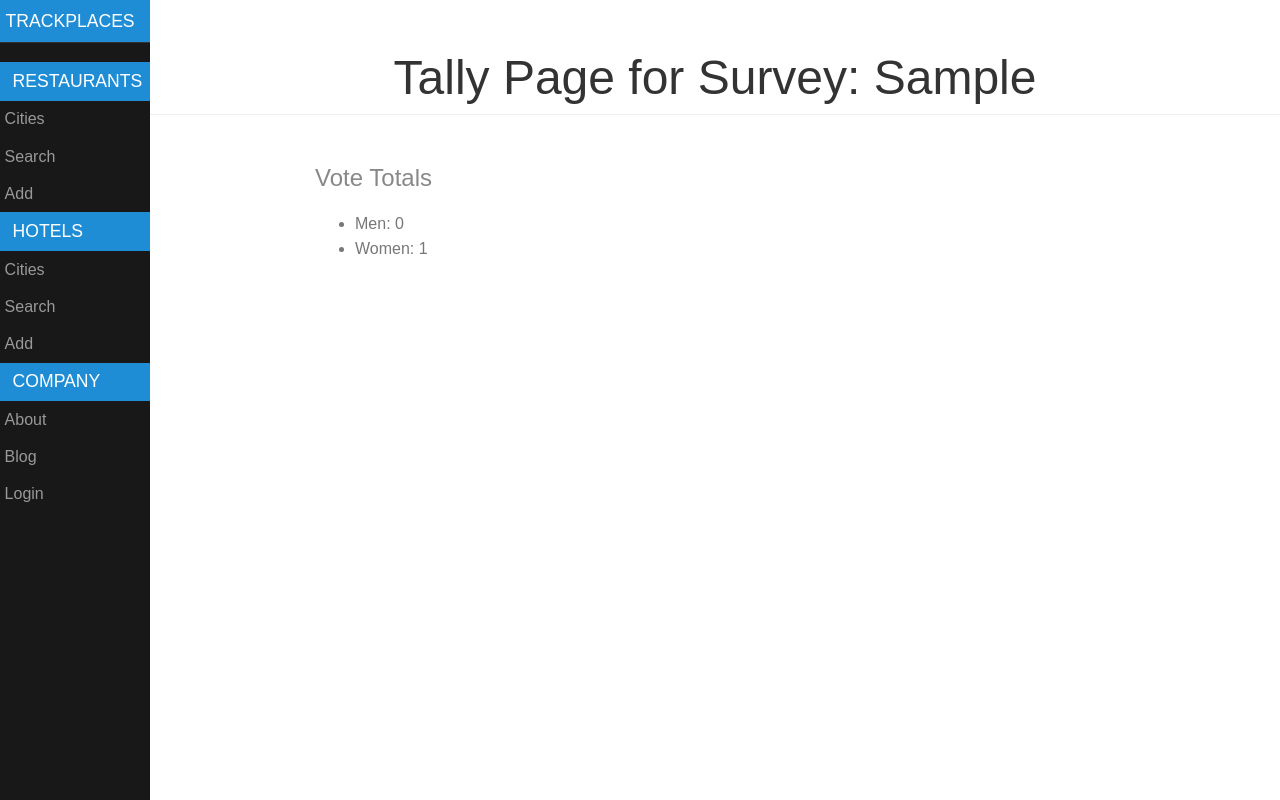
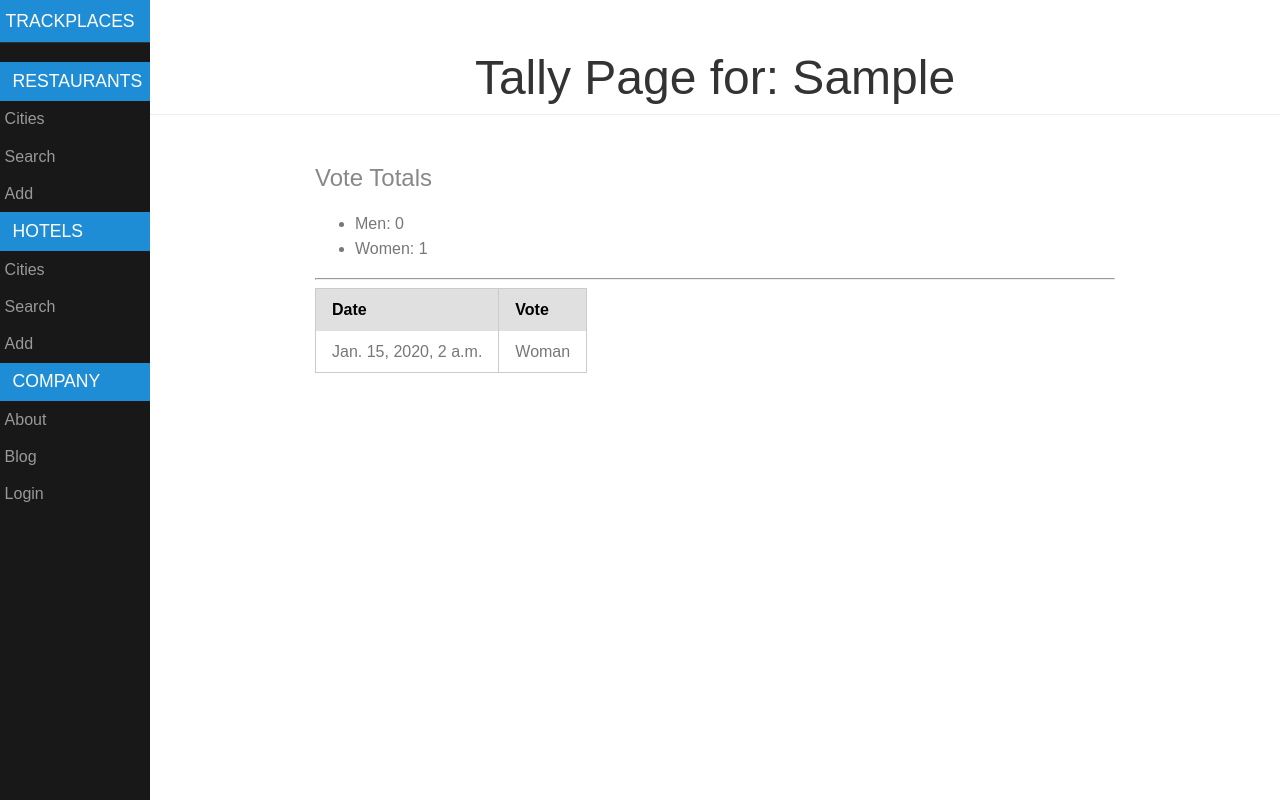
Before and after one commit to danecollins/tp, a Django app: page /vote/ in a window 1280 px wide. Run offline with Django 3.2, Linux system fonts and the light colour scheme; tables that the repository leaves empty hold one stand-in row (values such as "Sample post").

Commit message:
Show last n votes after a vote and add vote tally to info page

```diff
--- a/places/templates/places/info.html
+++ b/places/templates/places/info.html
@@ -31,6 +31,12 @@
 			<tr>
 				<td>Current Survey</td><td>{{ data.survey }}</td>
 			</tr>
+            <tr>
+                <td>Men Votes</td><td>{{ data.men_votes }}</td>
+            </tr>
+            <tr>
+                <td>Women Votes</td><td>{{ data.women_votes }}</td>
+            </tr>
 		</tdata>
 	</table>
  <hr>
--- a/vote/templates/vote/index.html
+++ b/vote/templates/vote/index.html
@@ -3,7 +3,7 @@
 {% block title %}Vote Tallies{% endblock %}
 
 {% block header %}
-    <h1>Tally Page for Survey: {{ survey }}</h1>
+    <h1>Tally Page for: {{ survey }}</h1>
 {% endblock %}
 
 {% block content %}
@@ -12,4 +12,21 @@
         <li>Men: {{ mtot }}</li>
         <li>Women: {{ wtot }}</li>
     </ul>
+    <hr>
+    <table class="pure-table">
+        <thead>
+        <tr>
+            <th>Date</th>
+            <th>Vote</th>
+        </tr>
+        </thead>
+        <tbody>
+        {% for vote in votes %}
+        <tr>
+            <td>{{ vote.date }}</td>
+            <td>{% if vote.type %}Woman{% else %}Man{% endif %}</td>
+        </tr>
+        {% endfor %}
+        </tbody>
+    </table>
 {% endblock %}
--- a/vote/views.py
+++ b/vote/views.py
@@ -6,25 +6,27 @@
 
 def index(request):
     s = Survey.get()
-    votes = Vote.objects.filter(survey=s)
+    votes = Vote.objects.filter(survey=s).order_by('-date')
     mtot = len([x for x in votes if not x.type])
     wtot = len([x for x in votes if x.type])
     return render(request, 'vote/index.html', {'mtot': mtot,
                                                'wtot': wtot,
-                                               'survey': s})
+                                               'survey': s,
+                                               'votes': votes[0:10]})
 
 
 def man(request):
     v = Vote(type=False)
     v.survey = Survey.get()
     v.save()
-    votes = Vote.objects.filter(survey=v.survey)
+    votes = Vote.objects.filter(survey=v.survey).order_by('-date')
     mtot = len([x for x in votes if not x.type])
     wtot = len([x for x in votes if x.type])
     return render(request, 'vote/vote.html', {'type': 'man',
                                               'survey': v.survey,
                                               'mtot': mtot,
-                                              'wtot': wtot})
+                                              'wtot': wtot,
+                                              'votes': votes[0:5]})
 
 
 def woman(request):
@@ -37,7 +39,8 @@
     return render(request, 'vote/vote.html', {'type': 'woman',
                                               'survey': v.survey,
                                               'mtot': mtot,
-                                              'wtot': wtot})
+                                              'wtot': wtot,
+                                              'votes': votes[0:5]})
 
 
 def view_survey(request):
```
Also changed, not shown: places/views.py (+9 -11 lines), vote/templates/vote/vote.html (+13 -0 lines), 1 other file.
